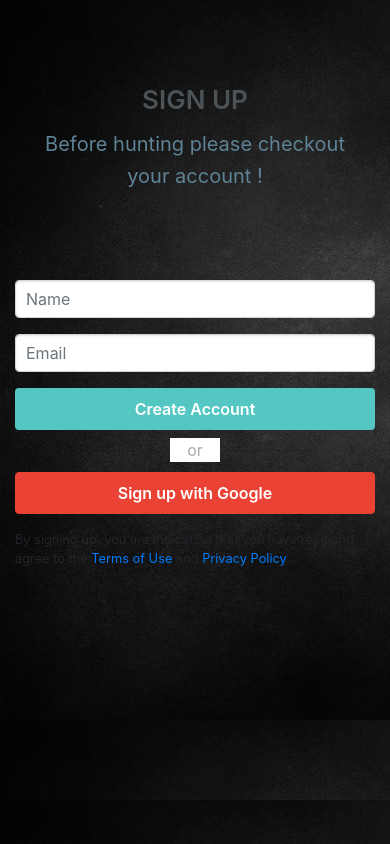
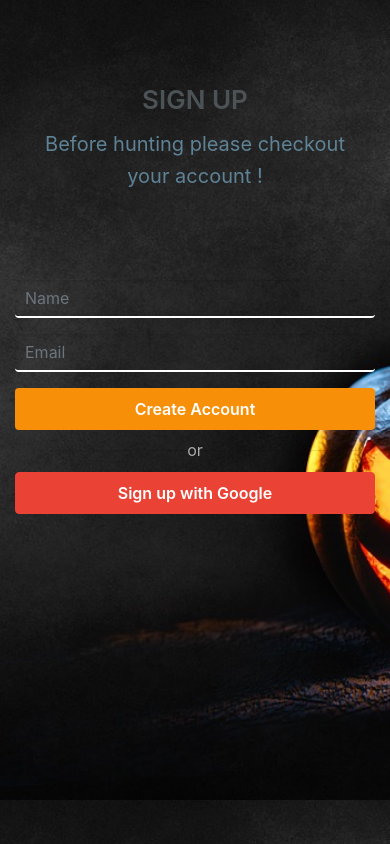
Before and after one commit to RmTrnsc/Hallo-Dex, an Angular app: page /formulaire in a window 390 px wide. Shown: the top 844 px of the page. Built offline with nearby package versions, Linux system fonts and the light colour scheme.

Commit message:
formulaire 1.2

```diff
--- a/src/app/formulaire/formulaire.component.css
+++ b/src/app/formulaire/formulaire.component.css
@@ -16,13 +16,17 @@ background-image: url('/src/assets/halloween.jpg');
 */
 .container {
     background-image: url('/src/assets/halloween.jpg');
-        width: 100%;
-        height: 50em;
+    background-size: cover;
+    background-position: center center;
+    background-repeat: no-repeat;
+    width: 100%;
+    height: 50em;
+    margin-bottom: 0;
     }
 
 
 .send-button{
-    background: #54C7C3;
+    background: #f78f08;
     width:100%;
     font-weight: 600;
     color:#fff;
@@ -74,7 +78,7 @@ background-image: url('/src/assets/halloween.jpg');
     left: 50%;
     top: -2px;
     margin-left: -25px;
-    background-color: #fff;
+    background-color: rgba(0, 0, 0, 0);
     width: 50px;
     text-align: center;
     }
@@ -90,4 +94,12 @@ background-image: url('/src/assets/halloween.jpg');
     h2{
     font-size: 20px;
     }
+    input {
+        background-color: rgba(0, 0, 0, 0);
+        border-top: none;
+        border-left: none;
+        border-right: none;
+        border-bottom: 2px solid #fff;
+
+    }
 }
--- a/src/app/formulaire/formulaire.component.html
+++ b/src/app/formulaire/formulaire.component.html
@@ -33,8 +33,7 @@
                  <i class="fa fa-google"></i> Sign up with Google
                  </a>
               </div>
-              <p class="small mt-3">By signing up, you are indicating that you have read and agree to the <a href="#" class="ps-hero__content__link">Terms of Use</a> and <a href="#">Privacy Policy</a>.
-              </p>
+
            </form>
         </div>
      </div>
```
